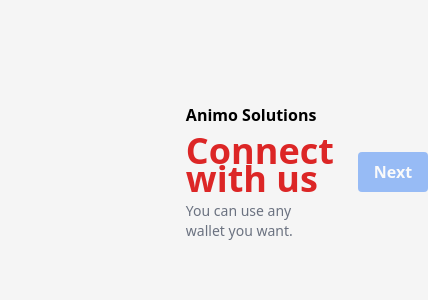
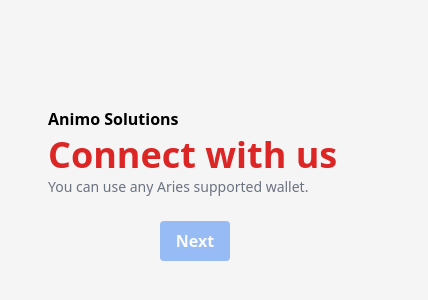
Before and after one commit to animo/simple-demo, a React (Create React App) app in the folder client/: page /invitation in a window 390 px wide. Shown: the part 250-550 px from the top of the page, 428 px wide, since content can reach past the window. Built offline with nearby package versions, Linux system fonts and the light colour scheme; no server answers.

Commit message:
fix: ui fix
Signed-off-by: Jan <jan@animo.id>

```diff
--- a/client/src/components/Invitation.tsx
+++ b/client/src/components/Invitation.tsx
@@ -47,19 +47,19 @@
   }, [connectionId]);
 
   return (
-    <div className="flex items-center justify-center h-screen">
-      <div className="flex p-6">
-        <div className="flex-none w-44 relative">{invitation && <QRCode value={invitation} />}</div>
+    <div className="flex flex-col md:flex-row items-center justify-center h-screen m-auto">
+      <div className="flex flex-col md:flex-row p-6">
+        <div className="flex">{invitation && <QRCode className="m-auto my-4 md:m-auto" value={invitation} />}</div>
         <form className="flex-auto pl-6">
           <div className="flex flex-wrap items-baseline">
             <h1 className="w-full flex-none font-semibold mb-2.5">Animo Solutions</h1>
             <div className="text-4xl leading-7 font-bold text-red-600 mb-2">Connect with us</div>
           </div>
 
-          <p className="text-sm text-gray-500">You can use any wallet you want.</p>
+          <p className="text-sm text-gray-500">You can use any Aries supported wallet.</p>
           {state && (
             <p className="text-sm text-gray-500">
-              <strong>State:</strong> {state}
+              <strong>Status:</strong> {state}
             </p>
           )}
         </form>
--- a/client/tailwind.config.js
+++ b/client/tailwind.config.js
@@ -3,9 +3,16 @@
   darkMode: false, // or 'media' or 'class'
   theme: {
     extend: {},
+    screens: {
+      sm: "480px",
+      md: "768px",
+      lg: "976px",
+      xl: "1440px",
+      wxl: "1660px",
+    },
   },
   variants: {
     extend: {},
   },
   plugins: [],
-}
+};
```
